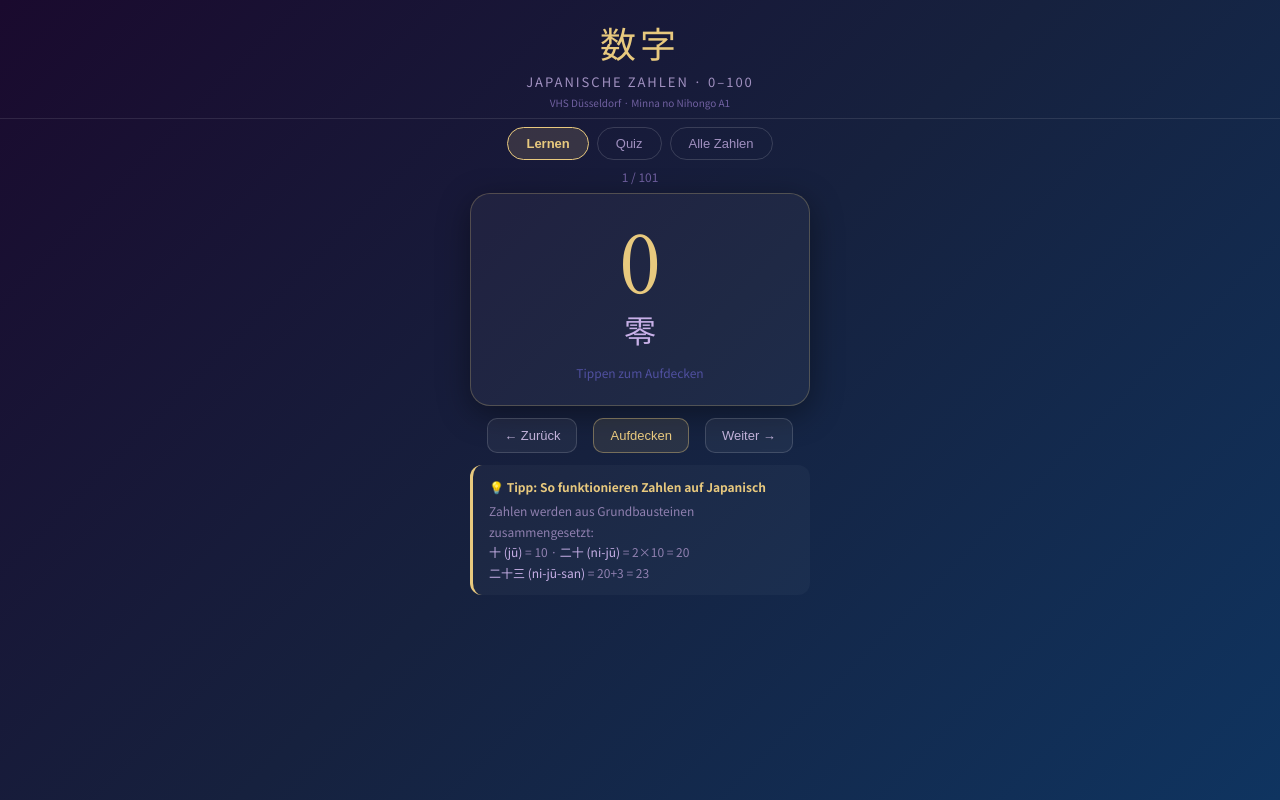
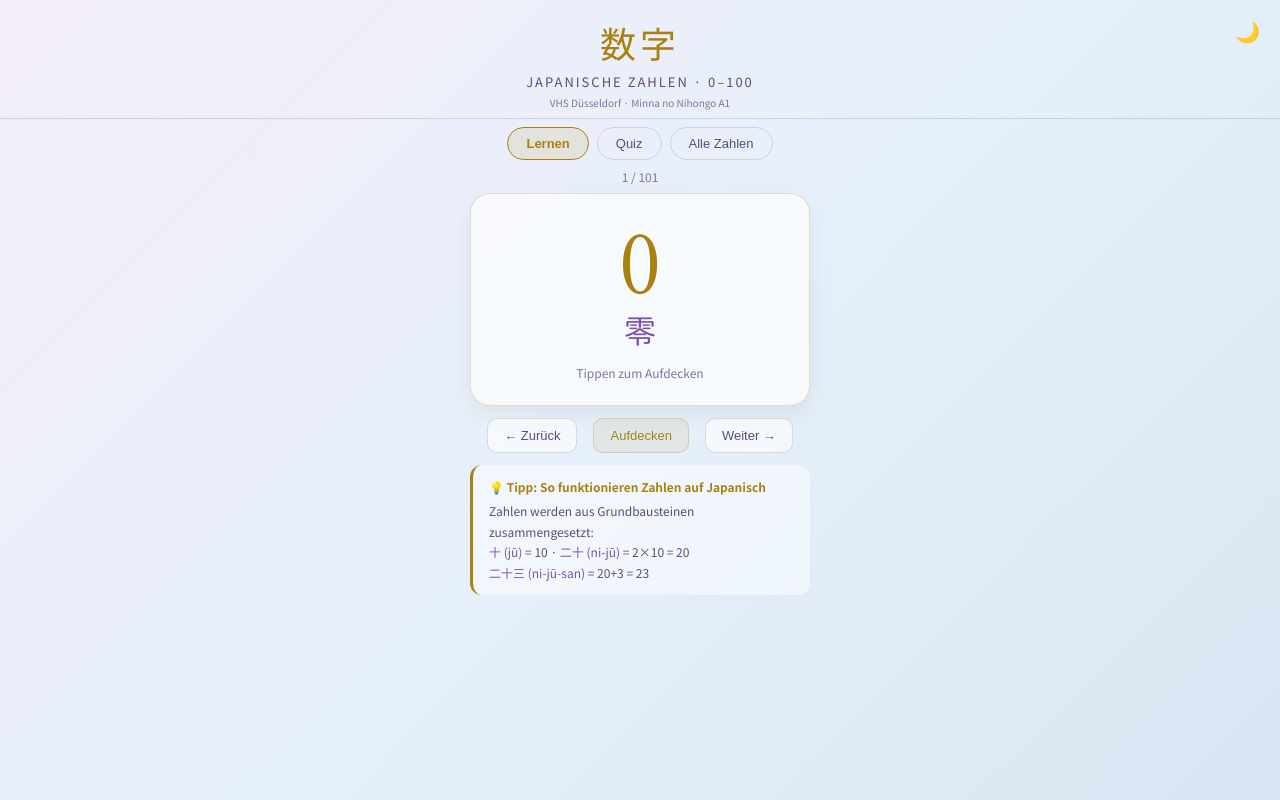
Before and after one commit to holgergp/japanische-zahlen, a React (Vite) app: page / in a window 1280 px wide. Built offline with nearby package versions, Linux system fonts and the light colour scheme.

Commit message:
feat: implement switchable light mode with system preference support

```diff
--- a/src/App.jsx
+++ b/src/App.jsx
@@ -77,17 +77,67 @@ const QUIZ_MODES = [
 
 const TABS = ["Lernen", "Quiz", "Alle Zahlen"];
 
-const navBtn = {
-  padding: "9px 16px",
-  borderRadius: 10,
-  border: "1px solid rgba(255,255,255,0.15)",
-  background: "rgba(255,255,255,0.05)",
-  color: "#c0b0d8",
-  cursor: "pointer",
-  fontSize: 13,
-};
+export default function App() {
+  const [theme, setTheme] = useState(() => {
+    const stored = localStorage.getItem("theme");
+    if (stored === "light" || stored === "dark") return stored;
+    return window.matchMedia?.("(prefers-color-scheme: light)").matches ? "light" : "dark";
+  });
 
-export default function App() {
+  useEffect(() => {
+    const mediaQuery = window.matchMedia("(prefers-color-scheme: light)");
+    const handleChange = (e) => {
+      if (!localStorage.getItem("theme")) {
+        setTheme(e.matches ? "light" : "dark");
+      }
+    };
+    mediaQuery.addEventListener("change", handleChange);
+    return () => mediaQuery.removeEventListener("change", handleChange);
+  }, []);
+
+  const toggleTheme = () => {
+    const next = theme === "dark" ? "light" : "dark";
+    setTheme(next);
+    localStorage.setItem("theme", next);
+  };
+
+  const isDark = theme === "dark";
+
+  const colors = {
+    bg: isDark
+      ? "linear-gradient(135deg, #1a0a2e 0%, #16213e 50%, #0f3460 100%)"
+      : "linear-gradient(135deg, #f3edf8 0%, #e6f0fa 50%, #d8e5f2 100%)",
+    textPrimary: isDark ? "#e8e0f0" : "#2a1e38",
+    textSecondary: isDark ? "#a090c0" : "#5d4c78",
+    textMuted: isDark ? "#7060a0" : "#80749e",
+    accentGold: isDark ? "#e8c97e" : "#aa8010",
+    accentPurple: isDark ? "#c8b0e8" : "#7b52ab",
+    success: isDark ? "#64dc82" : "#22a048",
+    error: isDark ? "#dc5050" : "#c92c2c",
+    borderDefault: isDark ? "rgba(255,255,255,0.15)" : "rgba(0,0,0,0.12)",
+    cardBg: isDark ? "rgba(255,255,255,0.04)" : "rgba(255,255,255,0.65)",
+    cardBorder: isDark ? "rgba(232,201,126,0.25)" : "rgba(170,128,16,0.25)",
+    tipBg: isDark ? "rgba(255,255,255,0.03)" : "rgba(255,255,255,0.45)",
+    tabBgActive: isDark ? "rgba(232,201,126,0.15)" : "rgba(170,128,16,0.12)",
+    btnNavBg: isDark ? "rgba(255,255,255,0.05)" : "rgba(255,255,255,0.6)",
+    btnNavColor: isDark ? "#c0b0d8" : "#5d4c78",
+    btnNavBorder: isDark ? "rgba(255,255,255,0.15)" : "rgba(0,0,0,0.12)",
+    btnToggleBg: isDark ? "rgba(232,201,126,0.1)" : "rgba(170,128,16,0.08)",
+    quizAnswerBg: isDark ? "rgba(255,255,255,0.05)" : "rgba(255,255,255,0.7)",
+    quizCorrectBg: isDark ? "rgba(100,220,130,0.15)" : "rgba(34,160,72,0.12)",
+    quizWrongBg: isDark ? "rgba(220,80,80,0.15)" : "rgba(201,44,44,0.1)",
+  };
+
+  const navBtnStyle = {
+    padding: "9px 16px",
+    borderRadius: 10,
+    border: `1px solid ${colors.btnNavBorder}`,
+    background: colors.btnNavBg,
+    color: colors.btnNavColor,
+    cursor: "pointer",
+    fontSize: 13,
+  };
+
   const [tab, setTab] = useState(0);
   const [flashIdx, setFlashIdx] = useState(0);
   const [showAnswer, setShowAnswer] = useState(false);
@@ -176,21 +226,45 @@ export default function App() {
 
   return (
     <div className="app-root" style={{
-      background: "linear-gradient(135deg, #1a0a2e 0%, #16213e 50%, #0f3460 100%)",
+      background: colors.bg,
       fontFamily: "'Noto Sans JP', 'Hiragino Sans', sans-serif",
-      color: "#e8e0f0",
+      color: colors.textPrimary,
     }}>
       {/* Header */}
       <div style={{
+        position: "relative",
         textAlign: "center",
         padding: "16px 16px 8px",
-        borderBottom: "1px solid rgba(255,255,255,0.1)",
+        borderBottom: `1px solid ${colors.borderDefault}`,
         marginBottom: "8px",
         flexShrink: 0,
       }}>
-        <div style={{ fontSize: 36, letterSpacing: 4, fontFamily: "'Shippori Mincho', serif", color: "#e8c97e", marginBottom: 4 }}>数字</div>
-        <div style={{ fontSize: 13, color: "#a090c0", letterSpacing: 2, textTransform: "uppercase" }}>Japanische Zahlen · 0–100</div>
-        <div style={{ fontSize: 10, color: "#7060a0", marginTop: 4 }}>VHS Düsseldorf · Minna no Nihongo A1</div>
+        <button
+          onClick={toggleTheme}
+          style={{
+            position: "absolute",
+            top: 12,
+            right: 12,
+            background: "transparent",
+            border: "none",
+            color: colors.textSecondary,
+            fontSize: 20,
+            cursor: "pointer",
+            padding: 8,
+            display: "flex",
+            alignItems: "center",
+            justifyContent: "center",
+            borderRadius: "50%",
+            transition: "background-color 0.2s",
+          }}
+          title={theme === "dark" ? "Helles Design aktivieren" : "Dunkles Design aktivieren"}
+          aria-label={theme === "dark" ? "Helles Design aktivieren" : "Dunkles Design aktivieren"}
+        >
+          {theme === "dark" ? "☀️" : "🌙"}
+        </button>
+        <div style={{ fontSize: 36, letterSpacing: 4, fontFamily: "'Shippori Mincho', serif", color: colors.accentGold, marginBottom: 4 }}>数字</div>
+        <div style={{ fontSize: 13, color: colors.textSecondary, letterSpacing: 2, textTransform: "uppercase" }}>Japanische Zahlen · 0–100</div>
+        <div style={{ fontSize: 10, color: colors.textMuted, marginTop: 4 }}>VHS Düsseldorf · Minna no Nihongo A1</div>
       </div>
 
       {/* Tabs */}
@@ -200,9 +274,9 @@ export default function App() {
             padding: "8px 18px",
             borderRadius: 24,
             border: "1px solid",
-            borderColor: tab === i ? "#e8c97e" : "rgba(255,255,255,0.15)",
-            background: tab === i ? "rgba(232,201,126,0.15)" : "transparent",
-            color: tab === i ? "#e8c97e" : "#a090c0",
+            borderColor: tab === i ? colors.accentGold : colors.borderDefault,
+            background: tab === i ? colors.tabBgActive : "transparent",
+            color: tab === i ? colors.accentGold : colors.textSecondary,
             cursor: "pointer",
             fontSize: 13,
             fontWeight: tab === i ? 700 : 400,
@@ -214,15 +288,15 @@ export default function App() {
       {/* ── LERNEN TAB ── */}
       {tab === 0 && (
         <div style={{ display: "flex", flexDirection: "column", alignItems: "center", padding: "0 16px", flex: 1, overflow: "auto" }}>
-          <div style={{ color: "#7060a0", fontSize: 12, marginBottom: 8 }}>{flashIdx + 1} / {fullList.length}</div>
+          <div style={{ color: colors.textMuted, fontSize: 12, marginBottom: 8 }}>{flashIdx + 1} / {fullList.length}</div>
 
           <div
             onClick={() => setShowAnswer(a => !a)}
             style={{
               width: "100%",
               maxWidth: 340,
-              background: "rgba(255,255,255,0.04)",
-              border: "1px solid rgba(232,201,126,0.25)",
+              background: colors.cardBg,
+              border: `1px solid ${colors.cardBorder}`,
               borderRadius: 20,
               display: "flex",
               flexDirection: "column",
@@ -230,39 +304,39 @@ export default function App() {
               justifyContent: "center",
               cursor: "pointer",
               padding: "24px 16px",
-              boxShadow: "0 8px 32px rgba(0,0,0,0.4)",
+              boxShadow: isDark ? "0 8px 32px rgba(0,0,0,0.4)" : "0 8px 24px rgba(0,0,0,0.06)",
               userSelect: "none",
             }}
           >
-            <div style={{ fontSize: "clamp(56px, 18vw, 80px)", fontFamily: "'Shippori Mincho', serif", color: "#e8c97e", lineHeight: 1, marginBottom: 8 }}>
+            <div style={{ fontSize: "clamp(56px, 18vw, 80px)", fontFamily: "'Shippori Mincho', serif", color: colors.accentGold, lineHeight: 1, marginBottom: 8 }}>
               {card.num}
             </div>
-            <div style={{ fontSize: "clamp(24px, 7vw, 32px)", fontFamily: "'Shippori Mincho', serif", color: "#c8b0e8", marginBottom: showAnswer ? 16 : 0 }}>
+            <div style={{ fontSize: "clamp(24px, 7vw, 32px)", fontFamily: "'Shippori Mincho', serif", color: colors.accentPurple, marginBottom: showAnswer ? 16 : 0 }}>
               {card.kanji}
             </div>
             {showAnswer ? (
-              <div style={{ textAlign: "center", borderTop: "1px solid rgba(255,255,255,0.1)", paddingTop: 16, width: "100%" }}>
-                <div style={{ fontSize: 22, color: "#e8e0f0", marginBottom: 6 }}>{card.hiragana}</div>
-                <div style={{ fontSize: 15, color: "#a090c0", fontStyle: "italic" }}>{card.romaji}</div>
+              <div style={{ textAlign: "center", borderTop: `1px solid ${colors.borderDefault}`, paddingTop: 16, width: "100%" }}>
+                <div style={{ fontSize: 22, color: colors.textPrimary, marginBottom: 6 }}>{card.hiragana}</div>
+                <div style={{ fontSize: 15, color: colors.textSecondary, fontStyle: "italic" }}>{card.romaji}</div>
               </div>
             ) : (
-              <div style={{ fontSize: 12, color: "#5050a0", marginTop: 12 }}>Tippen zum Aufdecken</div>
+              <div style={{ fontSize: 12, color: colors.textMuted, marginTop: 12 }}>Tippen zum Aufdecken</div>
             )}
           </div>
 
           <div style={{ display: "flex", gap: 16, marginTop: 12 }}>
-            <button onClick={prevFlash} style={navBtn}>← Zurück</button>
-            <button onClick={() => setShowAnswer(a => !a)} style={{ ...navBtn, background: "rgba(232,201,126,0.1)", borderColor: "rgba(232,201,126,0.4)", color: "#e8c97e" }}>
+            <button onClick={prevFlash} style={navBtnStyle}>← Zurück</button>
+            <button onClick={() => setShowAnswer(a => !a)} style={{ ...navBtnStyle, background: colors.btnToggleBg, borderColor: colors.cardBorder, color: colors.accentGold }}>
               {showAnswer ? "Verstecken" : "Aufdecken"}
             </button>
-            <button onClick={nextFlash} style={navBtn}>Weiter →</button>
+            <button onClick={nextFlash} style={navBtnStyle}>Weiter →</button>
           </div>
 
-          <div style={{ maxWidth: 340, width: "100%", marginTop: 12, padding: "12px 16px", background: "rgba(255,255,255,0.03)", borderRadius: 12, borderLeft: "3px solid #e8c97e", fontSize: 12, color: "#9080b0", lineHeight: 1.7 }}>
-            <strong style={{ color: "#e8c97e", display: "block", marginBottom: 4 }}>💡 Tipp: So funktionieren Zahlen auf Japanisch</strong>
+          <div style={{ maxWidth: 340, width: "100%", marginTop: 12, padding: "12px 16px", background: colors.tipBg, borderRadius: 12, borderLeft: `3px solid ${colors.accentGold}`, fontSize: 12, color: colors.textSecondary, lineHeight: 1.7 }}>
+            <strong style={{ color: colors.accentGold, display: "block", marginBottom: 4 }}>💡 Tipp: So funktionieren Zahlen auf Japanisch</strong>
             Zahlen werden aus Grundbausteinen zusammengesetzt:<br />
-            <span style={{ color: "#c8b0e8" }}>十 (jū)</span> = 10 · <span style={{ color: "#c8b0e8" }}>二十 (ni-jū)</span> = 2×10 = 20<br />
-            <span style={{ color: "#c8b0e8" }}>二十三 (ni-jū-san)</span> = 20+3 = 23
+            <span style={{ color: colors.accentPurple }}>十 (jū)</span> = 10 · <span style={{ color: colors.accentPurple }}>二十 (ni-jū)</span> = 2×10 = 20<br />
+            <span style={{ color: colors.accentPurple }}>二十三 (ni-jū-san)</span> = 20+3 = 23
           </div>
         </div>
       )}
@@ -270,14 +344,14 @@ export default function App() {
       {/* ── QUIZ TAB ── */}
       {tab === 1 && (
         <div style={{ display: "flex", flexDirection: "column", alignItems: "center", padding: "0 16px", flex: 1, overflow: "hidden" }}>
-          <div style={{ display: "flex", gap: 8, marginBottom: 8, background: "rgba(255,255,255,0.04)", borderRadius: 14, padding: 4, flexShrink: 0 }}>
+          <div style={{ display: "flex", gap: 8, marginBottom: 8, background: colors.cardBg, borderRadius: 14, padding: 4, flexShrink: 0 }}>
             {QUIZ_MODES.map(m => (
               <button key={m.id} onClick={() => switchQuizMode(m.id)} style={{
                 padding: "7px 14px",
                 borderRadius: 10,
                 border: "none",
-                background: quizMode === m.id ? "rgba(232,201,126,0.2)" : "transparent",
-                color: quizMode === m.id ? "#e8c97e" : "#7060a0",
+                background: quizMode === m.id ? colors.tabBgActive : "transparent",
+                color: quizMode === m.id ? colors.accentGold : colors.textMuted,
                 cursor: "pointer",
                 fontSize: 12,
                 fontWeight: quizMode === m.id ? 700 : 400,
@@ -286,15 +360,15 @@ export default function App() {
             ))}
           </div>
 
-          <div style={{ color: "#7060a0", fontSize: 12, marginBottom: 8, flexShrink: 0 }}>
+          <div style={{ color: colors.textMuted, fontSize: 12, marginBottom: 8, flexShrink: 0 }}>
             ✓ {score[quizMode].correct} / {score[quizMode].total} richtig
           </div>
 
           <div style={{
             width: "100%", maxWidth: 340,
             padding: "16px",
-            background: "rgba(255,255,255,0.04)",
-            border: "1px solid rgba(232,201,126,0.2)",
+            background: colors.cardBg,
+            border: `1px solid ${colors.cardBorder}`,
             borderRadius: 20,
             textAlign: "center",
             marginBottom: 4,
@@ -302,25 +376,25 @@ export default function App() {
           }}>
             {quizMode === "zahl-romaji" ? (
               <>
-                <div style={{ fontSize: 11, color: "#7060a0", marginBottom: 8, textTransform: "uppercase", letterSpacing: 2 }}>
+                <div style={{ fontSize: 11, color: colors.textMuted, marginBottom: 8, textTransform: "uppercase", letterSpacing: 2 }}>
                   Wie lautet die Aussprache?
                 </div>
-                <div style={{ fontSize: "clamp(56px, 18vw, 80px)", fontWeight: 700, color: "#e8c97e", lineHeight: 1, marginBottom: 4 }}>
+                <div style={{ fontSize: "clamp(56px, 18vw, 80px)", fontWeight: 700, color: colors.accentGold, lineHeight: 1, marginBottom: 4 }}>
                   {quiz.correct.num}
                 </div>
-                <div style={{ fontSize: "clamp(20px, 6vw, 22px)", fontFamily: "'Shippori Mincho', serif", color: "#c8b0e8" }}>
+                <div style={{ fontSize: "clamp(20px, 6vw, 22px)", fontFamily: "'Shippori Mincho', serif", color: colors.accentPurple }}>
                   {quiz.correct.kanji}
                 </div>
               </>
             ) : (
               <>
-                <div style={{ fontSize: 11, color: "#7060a0", marginBottom: 8, textTransform: "uppercase", letterSpacing: 2 }}>
+                <div style={{ fontSize: 11, color: colors.textMuted, marginBottom: 8, textTransform: "uppercase", letterSpacing: 2 }}>
                   Welche Zahl ist das?
                 </div>
-                <div style={{ fontSize: "clamp(24px, 7vw, 32px)", fontWeight: 700, color: "#e8c97e", letterSpacing: 1, marginBottom: 4 }}>
+                <div style={{ fontSize: "clamp(24px, 7vw, 32px)", fontWeight: 700, color: colors.accentGold, letterSpacing: 1, marginBottom: 4 }}>
                   {quiz.correct.romaji}
                 </div>
-                <div style={{ fontSize: "clamp(16px, 5vw, 18px)", color: "#c8b0e8" }}>
+                <div style={{ fontSize: "clamp(16px, 5vw, 18px)", color: colors.accentPurple }}>
                   {quiz.correct.hiragana}
                 </div>
               </>
@@ -332,25 +406,25 @@ export default function App() {
             {countdown > 0 && !quizResult ? (
               <div style={{
                 padding: "20px",
-                background: "rgba(255,255,255,0.04)",
-                border: "1px solid rgba(232,201,126,0.2)",
+                background: colors.cardBg,
+                border: `1px solid ${colors.cardBorder}`,
                 borderRadius: 20,
                 textAlign: "center",
-                color: "#a090c0",
+                color: colors.textSecondary,
                 fontSize: 14,
               }}>
-                Antworten werden in <span style={{ color: "#e8c97e", fontWeight: 700 }}>{countdown}</span> {countdown === 1 ? "Sekunde" : "Sekunden"} angezeigt…
+                Antworten werden in <span style={{ color: colors.accentGold, fontWeight: 700 }}>{countdown}</span> {countdown === 1 ? "Sekunde" : "Sekunden"} angezeigt…
               </div>
             ) : !quizResult ? (
               <div style={{ display: "grid", gridTemplateColumns: "1fr 1fr", gap: 6, width: "100%" }}>
                 {quiz.options.map(opt => {
-                  let bg = "rgba(255,255,255,0.05)";
-                  let border = "rgba(255,255,255,0.12)";
-                  let col = "#e8e0f0";
-                  let subCol = "#7060a0";
+                  let bg = colors.quizAnswerBg;
+                  let border = colors.borderDefault;
+                  let col = colors.textPrimary;
+                  let subCol = colors.textMuted;
                   if (selected !== null) {
-                    if (opt.num === quiz.correct.num) { bg = "rgba(100,220,130,0.15)"; border = "#64dc82"; col = "#64dc82"; subCol = "#4aac62"; }
-                    else if (opt.num === selected) { bg = "rgba(220,80,80,0.15)"; border = "#dc5050"; col = "#dc5050"; subCol = "#a03030"; }
+                    if (opt.num === quiz.correct.num) { bg = colors.quizCorrectBg; border = colors.success; col = colors.success; subCol = isDark ? "#4aac62" : "#22a048"; }
+                    else if (opt.num === selected) { bg = colors.quizWrongBg; border = colors.error; col = colors.error; subCol = isDark ? "#a03030" : "#c92c2c"; }
                   }
                   return (
                     <button key={opt.num} onClick={() => handleAnswer(opt)} style={{
@@ -389,13 +463,13 @@ export default function App() {
               <div style={{ textAlign: "center" }}>
                 <div style={{ fontSize: 24, marginBottom: 6 }}>{quizResult === "correct" ? "✅ Richtig!" : "❌ Falsch!"}</div>
                 {quizResult === "wrong" && (
-                  <div style={{ color: "#a090c0", fontSize: 13, marginBottom: 10 }}>
-                    Richtig war: <span style={{ color: "#e8c97e" }}>{quiz.correct.num}</span>
-                    {" · "}<span style={{ color: "#c8b0e8" }}>{quiz.correct.romaji}</span>
-                    {" · "}<span style={{ color: "#9080c0" }}>{quiz.correct.hiragana}</span>
+                  <div style={{ color: colors.textSecondary, fontSize: 13, marginBottom: 10 }}>
+                    Richtig war: <span style={{ color: colors.accentGold }}>{quiz.correct.num}</span>
+                    {" · "}<span style={{ color: colors.accentPurple }}>{quiz.correct.romaji}</span>
+                    {" · "}<span style={{ color: colors.textSecondary }}>{quiz.correct.hiragana}</span>
                   </div>
                 )}
-                <button onClick={nextQuiz} style={{ ...navBtn, background: "rgba(232,201,126,0.12)", borderColor: "rgba(232,201,126,0.5)", color: "#e8c97e", padding: "10px 28px" }}>
+                <button onClick={nextQuiz} style={{ ...navBtnStyle, background: colors.btnToggleBg, borderColor: colors.cardBorder, color: colors.accentGold, padding: "10px 28px" }}>
                   Nächste Frage →
                 </button>
               </div>
@@ -412,9 +486,9 @@ export default function App() {
               <button key={g.value} onClick={() => setFilterGroup(g.value)} style={{
                 padding: "5px 12px", borderRadius: 20, fontSize: 12,
                 border: "1px solid",
-                borderColor: filterGroup === g.value ? "#e8c97e" : "rgba(255,255,255,0.12)",
-                background: filterGroup === g.value ? "rgba(232,201,126,0.15)" : "transparent",
-                color: filterGroup === g.value ? "#e8c97e" : "#8070a0",
+                borderColor: filterGroup === g.value ? colors.accentGold : colors.borderDefault,
+                background: filterGroup === g.value ? colors.tabBgActive : "transparent",
+                color: filterGroup === g.value ? colors.accentGold : colors.textMuted,
                 cursor: "pointer",
               }}>{g.label}</button>
             ))}
@@ -427,12 +501,12 @@ export default function App() {
                 alignItems: "center",
                 gap: 12,
                 padding: "10px 16px",
-                borderBottom: "1px solid rgba(255,255,255,0.05)",
+                borderBottom: `1px solid ${colors.borderDefault}`,
               }}>
-                <span style={{ color: "#e8c97e", fontWeight: 700, fontSize: 18 }}>{n.num}</span>
-                <span style={{ fontFamily: "'Shippori Mincho', serif", color: "#c8b0e8", fontSize: 20 }}>{n.kanji}</span>
-                <span style={{ color: "#e8e0f0", fontSize: 15 }}>{n.hiragana}</span>
-                <span style={{ color: "#7060a0", fontSize: 12, fontStyle: "italic", textAlign: "right" }}>{n.romaji}</span>
+                <span style={{ color: colors.accentGold, fontWeight: 700, fontSize: 18 }}>{n.num}</span>
+                <span style={{ fontFamily: "'Shippori Mincho', serif", color: colors.accentPurple, fontSize: 20 }}>{n.kanji}</span>
+                <span style={{ color: colors.textPrimary, fontSize: 15 }}>{n.hiragana}</span>
+                <span style={{ color: colors.textMuted, fontSize: 12, fontStyle: "italic", textAlign: "right" }}>{n.romaji}</span>
               </div>
             ))}
           </div>
```
